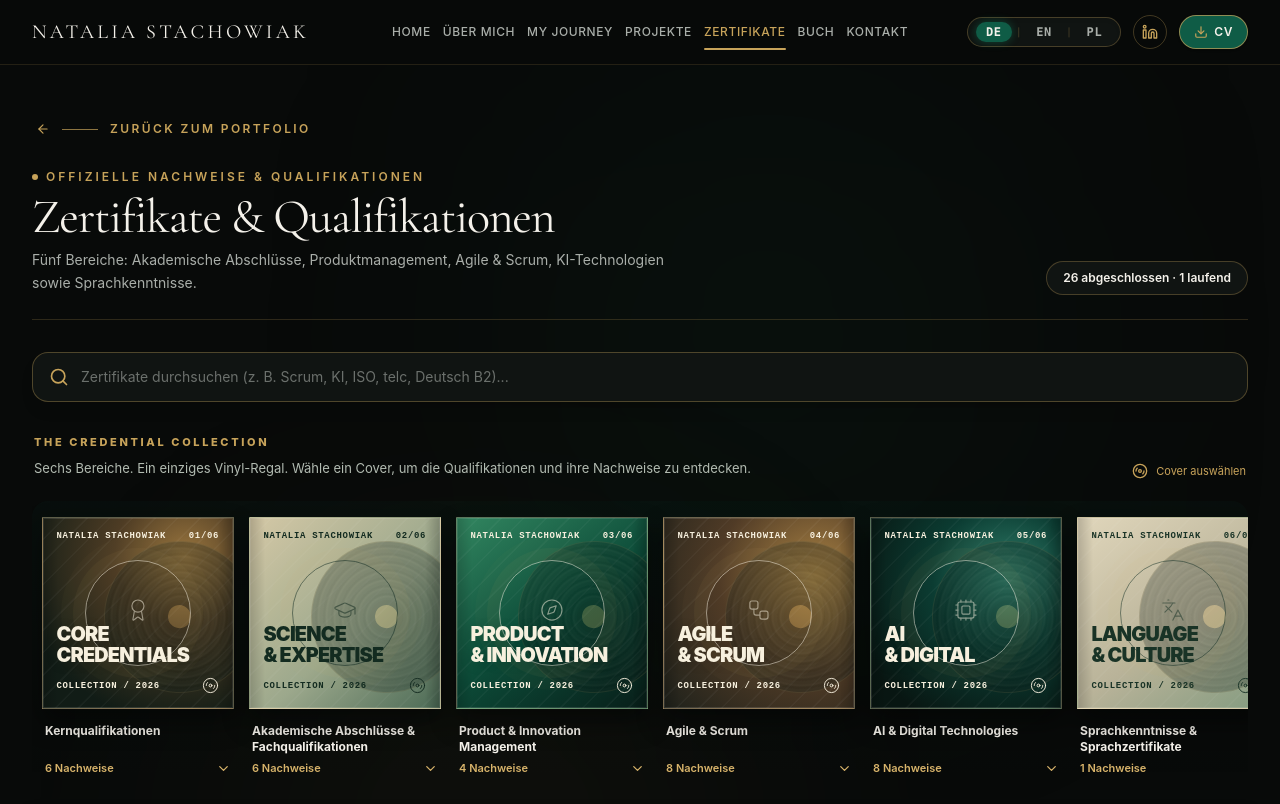
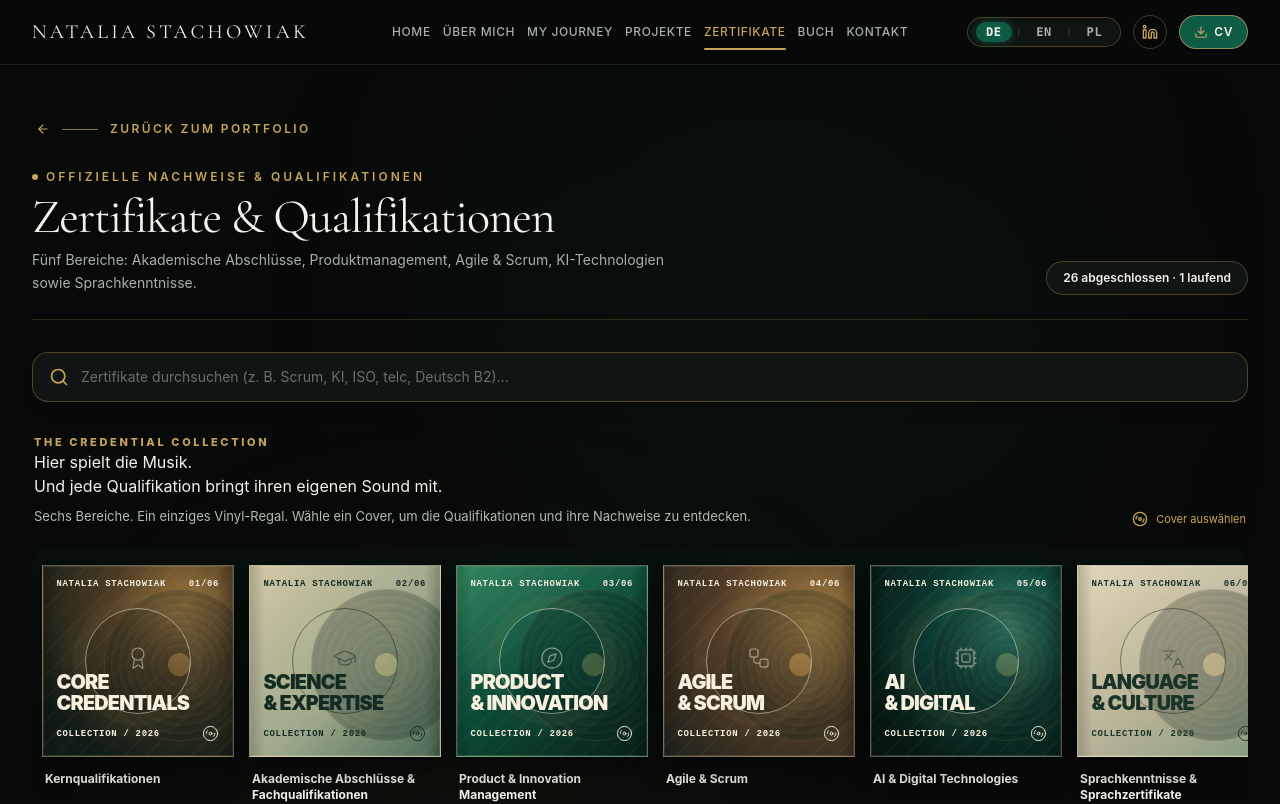
Before and after one commit to nataliastachowiak-bit/Natalia-Stachowiak, a React (Vite) app: page /certificates in a window 1280 px wide. Shown: the top 804 px of the page. Built offline with nearby package versions, Linux system fonts and the light colour scheme.

Commit message:
Add selected music quote to six-vinyl certificate shelf

```diff
--- a/src/components/CertificateVinylShelf.tsx
+++ b/src/components/CertificateVinylShelf.tsx
@@ -208,6 +208,20 @@ export const CertificateVinylShelf: React.FC<CertificateVinylShelfProps> = ({
       <div className="edition-collection-header">
         <div>
           <p className="edition-collection-eyebrow">{t.heading}</p>
+          <h2 className="edition-collection-quote">
+            {currentLang === 'de'
+              ? 'Hier spielt die Musik.'
+              : currentLang === 'pl'
+                ? 'Tutaj gra muzyka.'
+                : 'This is where the music plays.'}
+          </h2>
+          <p className="edition-collection-quote-subtitle">
+            {currentLang === 'de'
+              ? 'Und jede Qualifikation bringt ihren eigenen Sound mit.'
+              : currentLang === 'pl'
+                ? 'A każda kwalifikacja wnosi własne brzmienie.'
+                : 'And every qualification brings its own sound.'}
+          </p>
           <p className="edition-collection-intro">{t.intro}</p>
         </div>
         <span className="edition-collection-hint"><Disc3 size={16} aria-hidden="true" /> {t.hint}</span>
```
